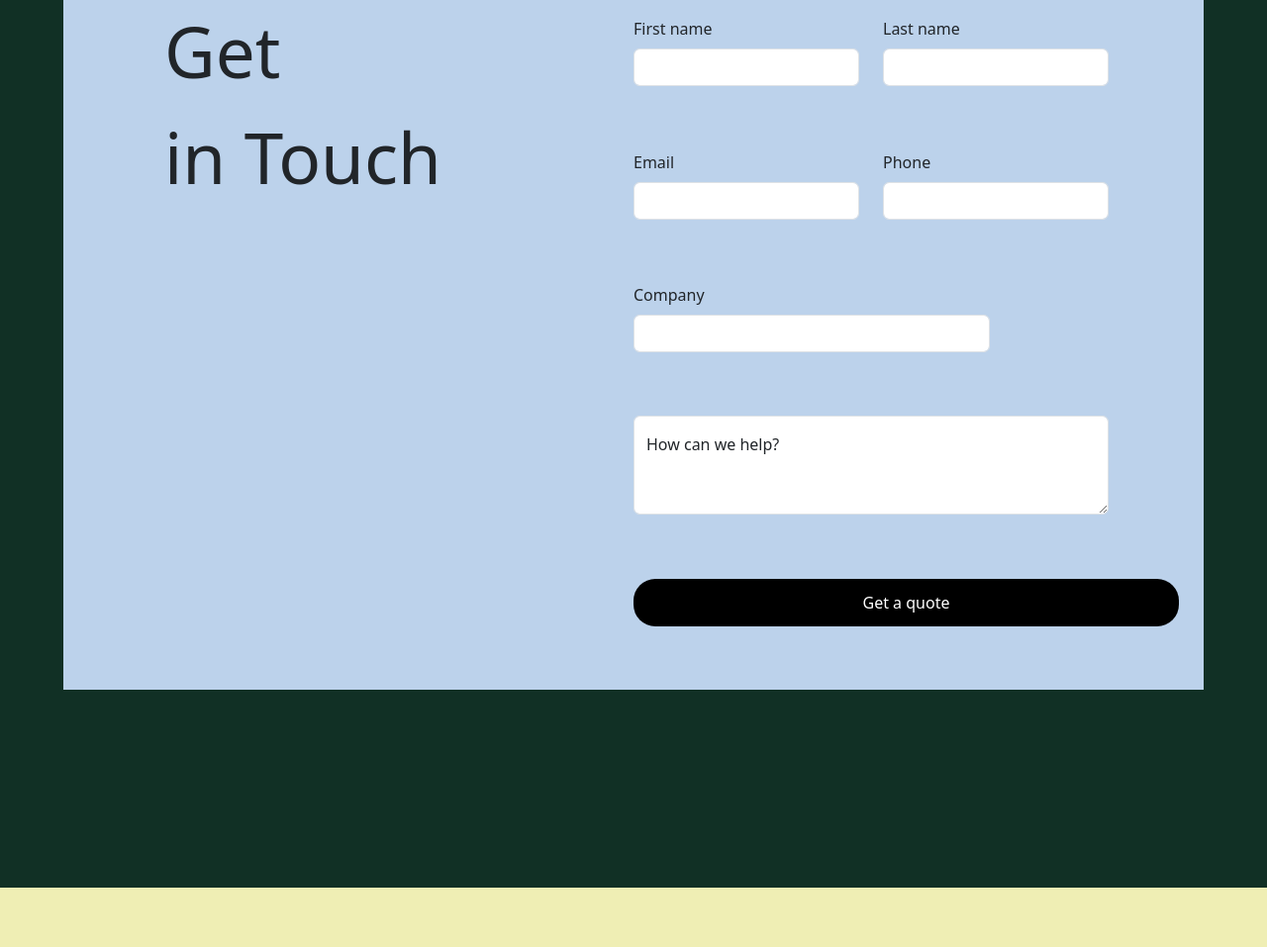
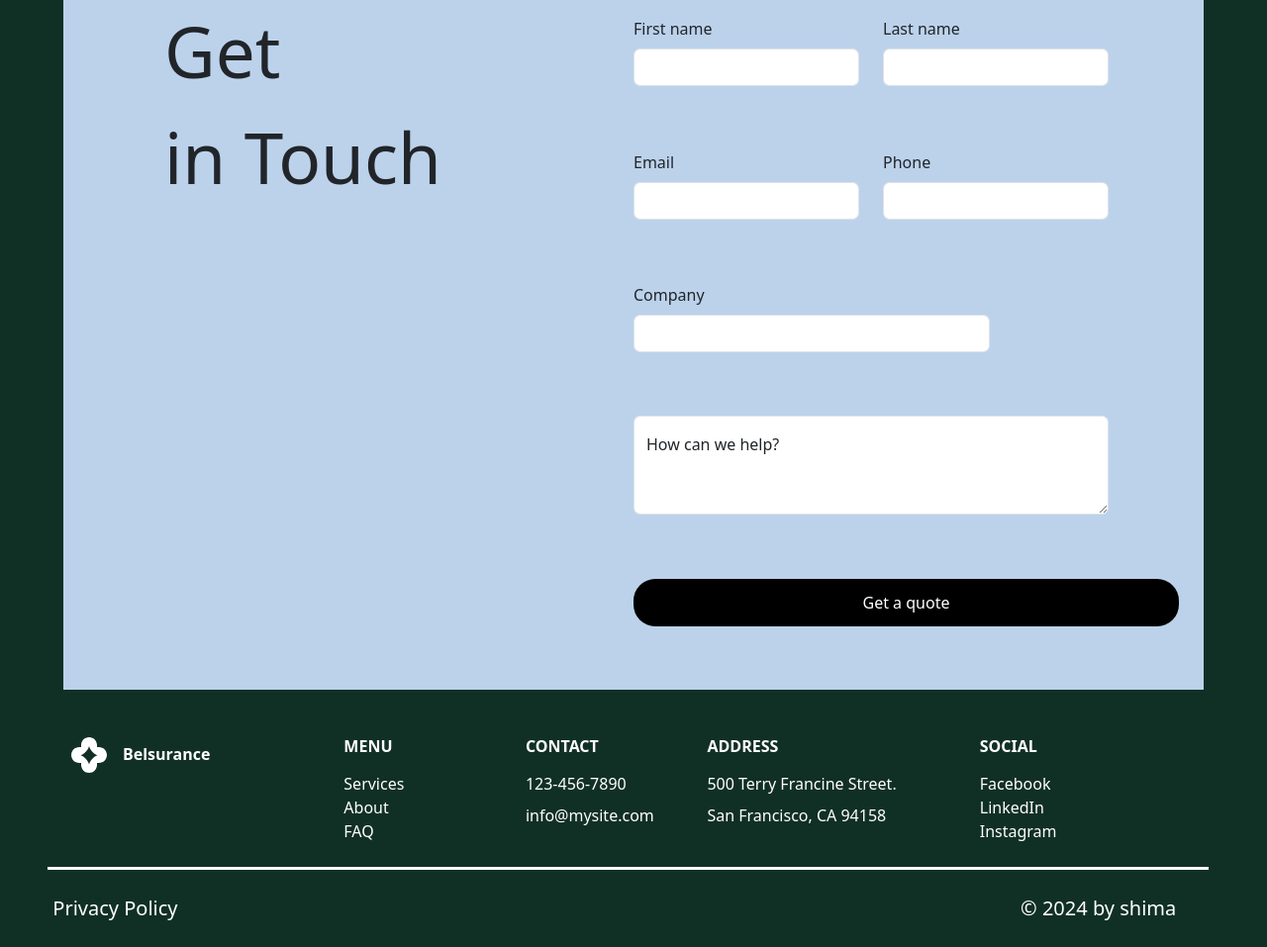
Before and after one commit to ShimaAkrami/landing-page-insurane, a website: page index.htm in a window 1280 px wide. Shown: the part 7465-8422 px from the top of the page at 99% size. Before the commit the page ends 8362 px from the top, so only its background shows below. Drawn offline with Linux system fonts and the light colour scheme.

Commit message:
finish site yesterday

```diff
--- a/assets/css/style.scss
+++ b/assets/css/style.scss
@@ -905,7 +905,7 @@ body {
 
 
 
-        height: 1000px;
+
         background-color: #113025;
         margin-top: 300px;
 
@@ -952,16 +952,11 @@ body {
 
             }
 
-
-
-
-
-
-
-
         }
 
-
+.footer-end{
+border-bottom:3px solid white;
+}
 
 
 
--- a/index.htm
+++ b/index.htm
@@ -41,7 +41,7 @@
                 <a class="nav-link" href="#scrollheading3">FAQ</a>
               </li>
               <li class="nav-item">
-                <a class="nav-link button-contact-us" aria-disabled="true"  href="#scrollheading4">
+                <a class="nav-link button-contact-us" aria-disabled="true" href="#scrollheading4">
                   <button class="contactt text-white ms-3 ps-3 pe-3 pt-2 pb-2 ">Cantact Us</button>
                 </a>
               </li>
@@ -52,7 +52,7 @@
     </div>
 
   </header>
-  <div id="scrollheading5"  class="row container col-lg-11 mx-auto">
+  <div id="scrollheading5" class="row container col-lg-11 mx-auto">
     <div data-aos="fade-right" data-aos-duration="500" data-aos-easing="liner" class="col-lg-6 right-box-text">
 
       <h1>
@@ -77,7 +77,7 @@
       </div>
       <div class="mx-auto">
         <a class="linkcon  d-flex justify-content-center  align-items-center" href="#scrollheading4">
-          <span  >Contact Us</span>
+          <span>Contact Us</span>
         </a>
 
       </div>
@@ -135,8 +135,9 @@
 
     </div>
   </div>
-  <div class="box-list ">
-    <div id="scrollheading1" data-aos="fade-right" data-aos-duration="800" data-aos-easing="liner" class="division-text-tailored">
+  <div class="box-list">
+    <div id="scrollheading1" data-aos="fade-right" data-aos-duration="800" data-aos-easing="liner"
+      class="division-text-tailored">
 
 
       <div class="box-service d-flex align-items-center justify-content-center">
@@ -624,7 +625,7 @@
 
 
   </div>
-  <div class="footer-box">
+  <div class="footer-box ">
 
     <div id="scrollheading4" class="get-in-touch mx-auto">
       <div class="right-box-get col-lg-7">
@@ -663,10 +664,10 @@
           </div>
         </div>
         <div class=" col-lg-9 ">
-          <label  for="validationServer05" class="form-label">Company</label>
+          <label for="validationServer05" class="form-label">Company</label>
 
-            <input type="text" class="form-control "  id="validationServerUsername"
-              aria-describedby="inputGroupPrepend3 validationServerUsernameFeedback" required>
+          <input type="text" class="form-control " id="validationServerUsername"
+            aria-describedby="inputGroupPrepend3 validationServerUsernameFeedback" required>
 
         </div>
         <div class="form-floating col-lg-12">
@@ -683,10 +684,86 @@
 
     </div>
 
-    <div class="footer-end">
+    <div class="footer-end  ms-5  pt-5 pb-4 ps-4 pe-5 col-lg-11 d-flex ">
+      <div class="col-lg-3">
+        <a class="navbar-brand" href="#scrollheading5">
+          <div class="d-flex ">
+            <svg preserveAspectRatio="xMidYMid meet" data-bbox="20 20 160 160" xmlns="http://www.w3.org/2000/svg"
+              viewBox="20 20 160 160" fill="white" height="36" width="36" data-type="shape" role="img"
+              aria-label="Homepage">
+              <g>
+                <path
+                  d="M64.444 55.556C64.444 35.919 80.364 20 100 20c19.637 0 35.556 15.919 35.556 35.556v8.888h8.888C164.081 64.444 180 80.364 180 100c0 19.637-15.919 35.556-35.556 35.556h-8.888v8.888C135.556 164.081 119.637 180 100 180c-19.637 0-35.556-15.919-35.556-35.556v-8.888h-8.888C35.919 135.556 20 119.637 20 100c0-19.637 15.919-35.556 35.556-35.556h8.888v-8.888Zm-2.222 45.555c14.377 3.403 33.53 24.211 37.778 41.111 4.248-16.9 23.401-37.708 37.778-41.111C123.401 97.708 104.248 76.901 100 60c-4.248 16.9-23.401 37.708-37.778 41.111Z"
+                  clip-rule="evenodd" fill-rule="evenodd"></path>
+              </g>
+            </svg>
+            <h6 class="ms-3 text-white fw-semibold pt-2">Belsurance</h6>
+          </div>
+        </a>
+
+      </div>
+      <div class="col-lg-2">
+        <div>
+          <h6 class="text-white fw-semibold  mb-3">MENU</h6>
+        </div>
+        <div>
+          <a class="nav-link text-white fs-6 fw-normal" aria-current="page" href="#scrollheading1">Services</a>
+        </div>
+        <div>
+          <a class="nav-link text-white fs-6 fw-normal" href="#scrollheading2">About</a>
+        </div>
+        <div>
+          <a class="nav-link text-white fs-6 fw-normal" href="#scrollheading3">FAQ</a>
+        </div>
+      </div>
+      <div class="col-lg-2">
+        <div class="mb-3">
+          <h6 class="text-white fw-semibold   ">CONTACT</h6>
+        </div>
+        <div class="mb-2">
+          <span class=" text-white fw-normal">123-456-7890</span>
+        </div>
+        <div>
+          <span class=" text-white fw-normal">info@mysite.com</span>
+        </div>
+
+      </div>
+      <div class="col-lg-3">
+        <div class="mb-3">
+          <h6 class="text-white fw-semibold  ">ADDRESS</h6>
+        </div>
+        <div class="mb-2">
+          <span class=" text-white fw-normal">500 Terry Francine Street.</span>
+        </div>
+        <div>
+          <span class=" text-white fw-normal">San Francisco, CA 94158</span>
+        </div>
+
+      </div>
+      <div class="col-lg-2">
+        <div>
+          <h6 class="text-white fw-semibold  mb-3">SOCIAL</h6>
+        </div>
+        <div>
+          <a class="nav-link text-white fs-6 fw-normal" aria-current="page" href="www.facebook.com">Facebook</a>
+        </div>
+        <div>
+          <a class="nav-link text-white fs-6 fw-normal" href="www.linkdin.com">LinkedIn</a>
+        </div>
+        <div>
+          <a class="nav-link text-white fs-6 fw-normal" href="www.instagram.com">Instagram</a>
+        </div>
+
+      </div>
+
+    </div>
 
 
-
+    <div class="col-lg-11 mx-auto pb-4 d-flex">
+      <div class="mt-4 col-lg-10 fw-light fs-5 ">
+        <a class="nav-link text-white" aria-current="page" href="https://www.wix.com/demone2/ws-belsurance/privacy-policy">Privacy Policy</a>
+      </div>
+      <div class="mt-4  text-white col-lg-2 fw-light fs-5 "><span>© 2024 by shima</span></div>
     </div>
   </div>
 
```
Also changed, not shown: assets/css/style.css, 1 other file.
